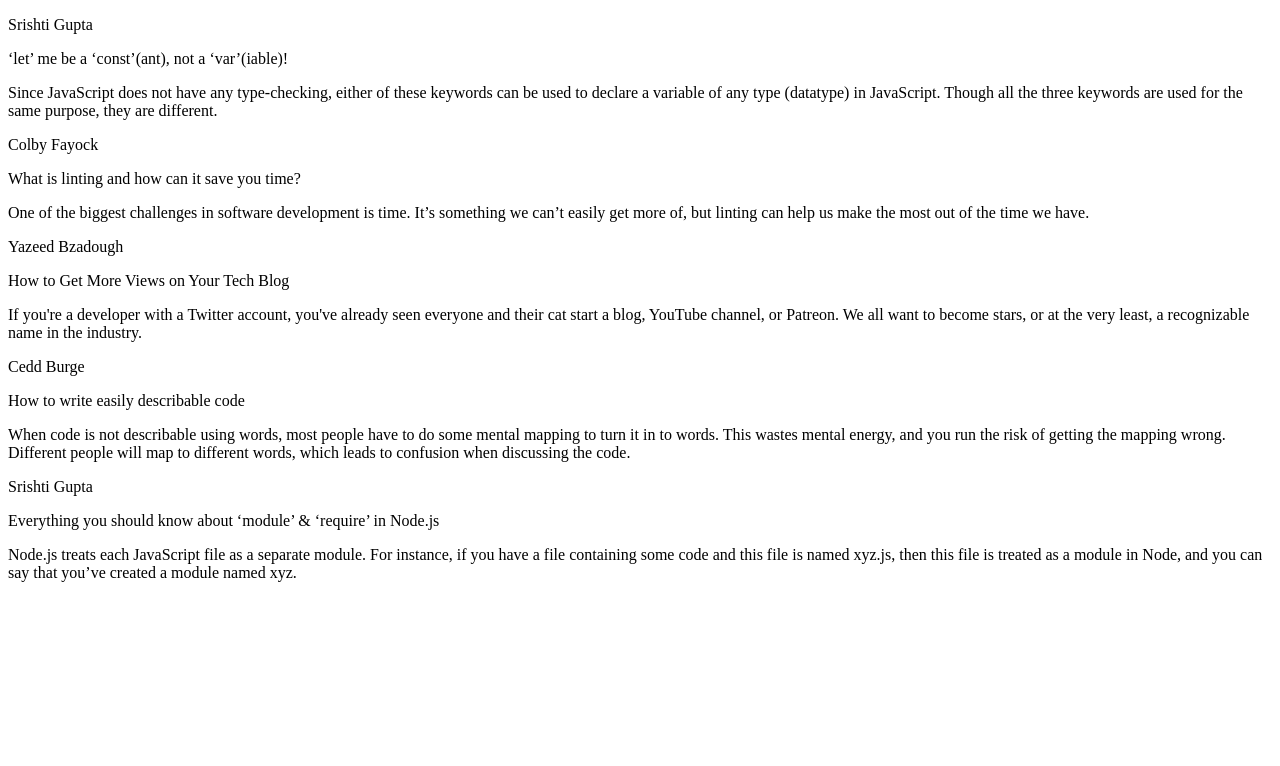
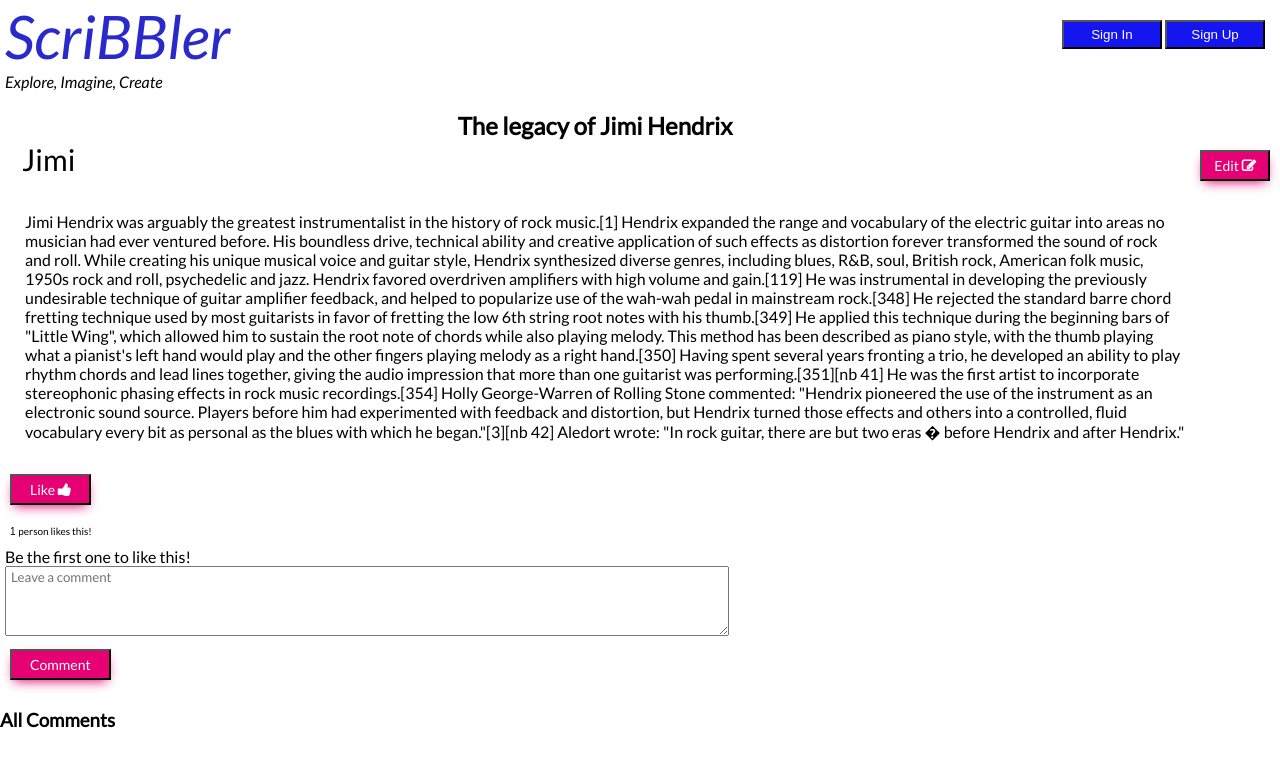
Before and after one commit to skiirux/blogging, a plain HTML site: page html/postslist.html in a window 1280 px wide. Drawn offline with Linux system fonts and the light colour scheme; files whose address does not match are found by name.

Commit message:
added the postlist file

```diff
--- /dev/null
+++ b/css/postslist.css
@@ -0,0 +1,115 @@
+* {box-sizing: border-box;}
+body{
+    margin: 0;
+    font-family: 'lato', sans-serif;
+}
+.main{
+    font-family: 'lato', sans-serif;
+    font-size: 60px;
+    margin: 0 5px;
+    font-style: italic;
+    color: rgb(42, 42, 204);
+}
+.main-down{
+    margin-top: 6px;
+    font-style: italic;
+     margin: 0 5px;
+}
+.sign-in{
+    color: #fff;
+    text-decoration: none;
+}
+.sign-up{
+    color: #fff;
+    text-decoration: none;
+}
+.header-right button{
+    background-color: rgb(21, 21, 240);
+    padding: 5px;
+    width: 100px;
+}
+.header{
+     overflow: hidden;
+     margin: 0;
+
+}
+.header-right{
+     position: absolute;
+    float: right;
+    right: 15px;
+    top: 20px;
+}
+
+
+.blogTite {
+    font-size: 150%;
+    font-family: 'lato', sans-serif;
+    font-weight: bold;
+    text-align: center;
+    margin-top: 20px;
+
+}
+.blogText {
+     font-family: 'lato' sans-serif;
+     padding: 5px;
+     margin-left: 20px;
+
+}
+.blogAuthor {
+    display: flex;
+    flex-direction: row;
+    padding: 0px 0px 0px 10px;
+    font-family: 'lato',sans-serif, cursive;
+    font-size: 30px;
+    display:table-row;
+    justify-content: space-between;
+}
+.blogContent{
+
+}
+.postMainLayout{
+    display: flex;
+    flex-direction: row;
+    display:table;
+}
+.postAuthor{
+    display:table-cell;
+    text-align: left;
+    padding-left: 22px;
+}
+.postEdit{
+    color:white;
+    background-color: #e60073;
+    box-shadow: 0px 5px  12px -4px #e60073;
+    font-family: 'lato', sans-serif;
+    margin: 10px;
+    cursor: pointer;
+    padding: 5px 10px;
+    font-size: 14px;
+    display:table-cell;
+    text-align: center;
+    width:70px;
+  }
+  .postLike{
+    color:white;
+    background-color: #e60073;
+    box-shadow: 0px 5px  12px -4px #e60073;
+    font-family: 'lato', sans-serif;
+    margin: 10px;
+    cursor: pointer;
+    padding: 5px 18px;
+    font-size: 14px;
+    display:table-cell;
+    text-align: right;
+  }
+  .commentPost {
+    padding-left: 5px;
+    outline: none;
+    font-family: 'lato';
+  }
+  .txtBlog{
+    display:table-cell;
+    overflow: scroll;
+  }
+
+/* Set a style for all the remaining elements like Like button, Edit button, Comment button and so on. */
--- a/html/postslist.html
+++ b/html/postslist.html
@@ -1,138 +1,121 @@
 <!DOCTYPE html>
-<html>
+<html lang="en">
 
 <head>
-    <!-- TODO: Include Font Awesome file here -->
-    <!-- TODO: Include Google Fonts file here -->
+    <meta charset="UTF-8">
+    <meta http-equiv="X-UA-Compatible" content="IE=edge">
+    <meta name="viewport" content="width=device-width, initial-scale=1.0">
+    <title>Scribbler</title>
+    <link rel="stylesheet" href="C:\Users\mohit\OneDrive\Documents\Scribller Website\css\postslist.css">
+    <link rel="preconnect" href="https://fonts.googleapis.com">
+    <link rel="preconnect" href="https://fonts.gstatic.com" crossorigin>
+    <link href="https://fonts.googleapis.com/css2?family=Lato:ital,wght@0,300;0,400;1,100;1,300;1,400&display=swap"
+        rel="stylesheet">
+    <link rel="stylesheet" href="https://cdnjs.cloudflare.com/ajax/libs/font-awesome/4.7.0/css/font-awesome.min.css">
+
 </head>
-
-<body>
 <!-- TODO: Include code for header here -->
 
 <!-- ATTENTION: The HTML code for the list of posts has been given to you. You can feel free to add/delete/modify this code. You need to write the proper CSS and JavaScript code corresponding to this page so that the result looks like the screenshots given to you in the Project Statement. -->
 
-    <!-- list of all posts starts here -->
-    <div>
+<body>
+    <div class="header">
+        <p class="main">ScriBBler</p>
+        <p class="main-down">Explore, Imagine, Create</p>
+        <div class="header-right">
 
-        <!-- post 1 starts here -->
-        <div>
-            <div>
-                <p>Srishti Gupta</p>
+            <button id="myBtn1"><a href="#" class="sign-in">Sign In</a></button>
+            <button id="myBtn"><a href="#" class="sign-up">Sign Up</a></button>
+        </div>
     </div>
 
-            <div>
-                <div>
-                    <p>‘let’ me be a ‘const’(ant), not a ‘var’(iable)!</p>
-                    <span>
-                        <!-- TODO: Include Font Awesome icon for delete icon here -->
-                    </span>
-                </div>
-                <p>Since JavaScript does not have any type-checking, either of these keywords can be used to declare a
-                    variable of any type (datatype) in JavaScript. Though all the three keywords are used for the same
-                    purpose, they are different.</p>
-                <span>
-                    <!-- TODO: Include Font Awesome icon for horizontal ellipsis icon here -->
-                </span>
+    <div class="postMainLayout">
+
+
+        <div class="blogContent">
+            <div id="blogTitle" class="blogTite">
+                <h id="blogTitleNew">The legacy of Jimi Hendrix</h>
             </div>
         </div>
-        <!-- post 1 ends here -->
+        <div class="blogAuthor">
 
-        <!-- post 2 starts here -->
-        <div>
-            <div>
-                <p>Colby Fayock</p>
+            <!-- Insert code for Edit/Save button and  -->
+            <p class="postAuthor">Jimi</p>
+            <div id="editPost" onclick="toggleEditSave()">
+                <button class="postEdit" id="edtPstBtn">Edit
+                    <i style="font-size: 14px;font-weight: bolder;" class="fa fa-pencil-square-o"
+                        aria-hidden="true"></i>
+                </button>
+
             </div>
 
+        </div>
+
+        <div class="blogText" id="blogBodyId">
+            <p id="blogBody">
+                Jimi Hendrix was arguably the greatest instrumentalist in the history of rock music.[1] Hendrix expanded
+                the range and vocabulary
+                of the electric guitar into areas no musician had ever ventured before. His boundless drive, technical
+                ability
+                and creative application of such effects as distortion forever transformed the sound of rock and roll.
+                While
+                creating his unique musical voice and guitar style, Hendrix synthesized diverse genres, including blues,
+                R&B, soul, British rock, American folk music, 1950s rock and roll, psychedelic and jazz. Hendrix favored
+                overdriven amplifiers with high volume and gain.[119] He was instrumental in developing the previously
+                undesirable
+                technique of guitar amplifier feedback, and helped to popularize use of the wah-wah pedal in mainstream
+                rock.[348]
+                He rejected the standard barre chord fretting technique used by most guitarists in favor of fretting the
+                low 6th string root notes with his thumb.[349] He applied this technique during the beginning bars of
+                "Little
+                Wing", which allowed him to sustain the root note of chords while also playing melody. This method has
+                been
+                described as piano style, with the thumb playing what a pianist's left hand would play and the other
+                fingers
+                playing melody as a right hand.[350] Having spent several years fronting a trio, he developed an ability
+                to play rhythm chords and lead lines together, giving the audio impression that more than one guitarist
+                was
+                performing.[351][nb 41] He was the first artist to incorporate stereophonic phasing effects in rock
+                music
+                recordings.[354] Holly George-Warren of Rolling Stone commented: "Hendrix pioneered the use of the
+                instrument
+                as an electronic sound source. Players before him had experimented with feedback and distortion, but
+                Hendrix
+                turned those effects and others into a controlled, fluid vocabulary every bit as personal as the blues
+                with
+                which he began."[3][nb 42] Aledort wrote: "In rock guitar, there are but two eras � before Hendrix and
+                after
+                Hendrix."
+            </p>
+        </div>
         <div>
-                <div>
-                    <p>What is linting and how can it save you time?</p>
-                    <span>
-                        <!-- TODO: Include Font Awesome icon for delete icon here -->
-                    </span>
+            <button class="postLike" onclick="incrementCounter()">Like
+                <i style="font-size: 14px;font-weight: bolder;" class="fa fa-thumbs-up" aria-hidden="true"></i>
+
+            </button>
+            <p style="font-size: 10px; font-family: 'lato', sans-serif;padding-left: 5px">
+                <spna style="font-size: 10px; font-family: 'Abel', sans-serif;padding-left: 5px" id="counterLikedBy">1
+                </spna> person likes this!
+            </p>
+            <div style="font-family: 'lato', sans-serif; padding-left: 5px">Be the first one to like this!</div>
         </div>
-                <p>One of the biggest challenges in software development is time. It’s something we can’t easily get
-                    more of, but linting can help us make the most out of the time we have.</p>
-                <span>
-                    <!-- TODO: Include Font Awesome icon for horizontal ellipsis icon here -->
-                </span>
+
+
+        <div class="commentPost">
+            <textarea id="txtCommentCommentPost" class="commentPost" rows="4" cols="100"
+                placeholder="Leave a comment"></textarea>
+        </div>
+        <button class="postLike" onclick="addComment()">Comment</button>
+        <div class="commentSection">
+            <h3>All Comments</h3>
+            <div class="allComments" id="listAllComments">
+
             </div>
         </div>
-        <!-- post 2 ends here -->
-
-        <!-- post 3 starts here -->
-        <div>
-            <div>
-                <p>Yazeed Bzadough</p>
-            </div>
-
-            <div>
-                <div>
-                    <p>How to Get More Views on Your Tech Blog</p>
-                    <span>
-                        <!-- TODO: Include Font Awesome icon for delete icon here -->
-                    </span>
-                </div>
-                <p>If you're a developer with a Twitter account, you've already seen everyone and their cat start a
-                    blog, YouTube channel, or Patreon. We all want to become stars, or at the very least, a recognizable
-                    name in the industry.</p>
-                <span>
-                    <!-- TODO: Include Font Awesome icon for horizontal ellipsis icon here -->
-                </span>
-            </div>
-        </div>
-        <!-- post 3 ends here -->
-
-        <!-- post 4 starts here -->
-        <div>
-            <div>
-                <p>Cedd Burge</p>
-            </div>
-
-            <div>
-                <div>
-                    <p>How to write easily describable code</p>
-                    <span>
-                        <!-- TODO: Include Font Awesome icon for delete icon here -->
-                    </span>
-                </div>
-                <p>When code is not describable using words, most people have to do some mental mapping to turn it in to
-                    words. This wastes mental energy, and you run the risk of getting the mapping wrong. Different
-                    people will map to different words, which
-                    leads to confusion when discussing the code.</p>
-                <span>
-                    <!-- TODO: Include Font Awesome icon for horizontal ellipsis icon here -->
-                </span>
-            </div>
-        </div>
-        <!-- post 4 ends here -->
-
-        <!-- post 5 starts here -->
-        <div>
-            <div>
-                <p>Srishti Gupta</p>
-            </div>
-
-            <div>
-                <div>
-                    <p>Everything you should know about ‘module’ & ‘require’ in Node.js</p>
-                    <span>
-                        <!-- TODO: Include Font Awesome icon for delete icon here -->
-                    </span>
-                </div>
-                <p>Node.js treats each JavaScript file as a separate module. For instance, if you have a file containing
-                    some code and this file is named xyz.js, then this file is treated as a module in Node, and you can
-                    say that you’ve created a module
-                    named xyz.</p>
-                <span>
-                    <!-- TODO: Include Font Awesome icon for horizontal ellipsis icon here -->
-                </span>
-            </div>
-        </div>
-        <!-- post 5 ends here -->
-        <!-- TODO: Write code for delete post modal here -->
 
     </div>
-    <!-- list of all posts ends here -->
+    <script src="../js/postslist.js"></script>
+
 </body>
 
 </html>
--- /dev/null
+++ b/js/postslist.js
@@ -0,0 +1,78 @@
+function editComment() {
+
+}
+function incrementCounter() {
+    var cntr = document.getElementById('counterLikedBy');
+    var val = parseInt(cntr.innerText);
+    cntr.innerText = val + 1;
+
+}
+
+function toggleEditSave() {
+    var toggleSave = '<button class="postEdit">Save ' +
+        '<i style="font-size: 14px;font-weight: bolder;" ' +
+        'class="fa fa-save" aria-hidden="true"></i>' +
+        '</button>';
+    var toggleEdit = '<button class="postEdit">Edit ' +
+        '<i style="font-size: 14px;font-weight: bolder;" ' +
+        'class="fa fa-pencil-square-o" aria-hidden="true"></i>' +
+        '</button>';
+
+    var edtSaveBtn = document.getElementById('editPost');
+    var toDo = (edtSaveBtn.innerText).toString().trim();
+    console.log(toDo);
+    console.log(toDo.localeCompare('Edit'));
+    if (toDo.localeCompare('Edit') === 0) {
+        console.log("Currently Edit");
+        var bSave = document.getElementById('editPost');
+        bSave.innerHTML = toggleSave;
+        enableEditableText();
+
+    }
+    else {
+        console.log("Currently Save");
+        var bEdit = document.getElementById('editPost');
+        bEdit.innerHTML = toggleEdit;
+        updateEditedBlog();
+    }
+
+}
+
+function enableEditableText() {
+    var getBlogContentEle = document.getElementById('blogBody');
+    var getBlogContent = getBlogContentEle.innerText;
+
+    //Div element
+    var getDiv = document.getElementById('blogBodyId');
+    //Create a input element
+    var inputElement = '<textarea class="txtBlog" id="txtEditedBlog" rows="10" cols="220">' +
+        getBlogContent +
+        '</textarea>'
+    //Update the Div element
+    getDiv.innerHTML = inputElement;
+}
+function updateEditedBlog() {
+    var editedBlog = document.getElementById('txtEditedBlog');
+
+    var textEdited = (editedBlog.innerHTML).toString();
+
+    var pElement = '<p id="blogBody">' +
+        textEdited +
+        '</p>';
+    var getDiv = document.getElementById('blogBodyId');
+    getDiv.innerHTML = pElement;
+
+}
+function addComment() {
+    console.log("Inside add comment");
+    var x = document.getElementById("txtCommentCommentPost").addEventListener("onchange", function () {
+        document.getElementById("txtCommentCommentPost").innerHTML;
+    });
+
+    var x = document.getElementById("txtCommentCommentPost").value;
+
+    console.log(x);
+    var pElement = '<p >' + x + '</p>';
+    var getDiv = document.getElementById('listAllComments');
+    getDiv.innerHTML = pElement + getDiv.innerHTML;
+}
```
Also changed, not shown: css/bloglist.css (+128 -4 lines), html/bloglist.html (+79 -43 lines), index.html (+1 -1 lines), js/bloglist.js (+4 -4 lines). Lines whose indentation alone changed are shown as unchanged.
